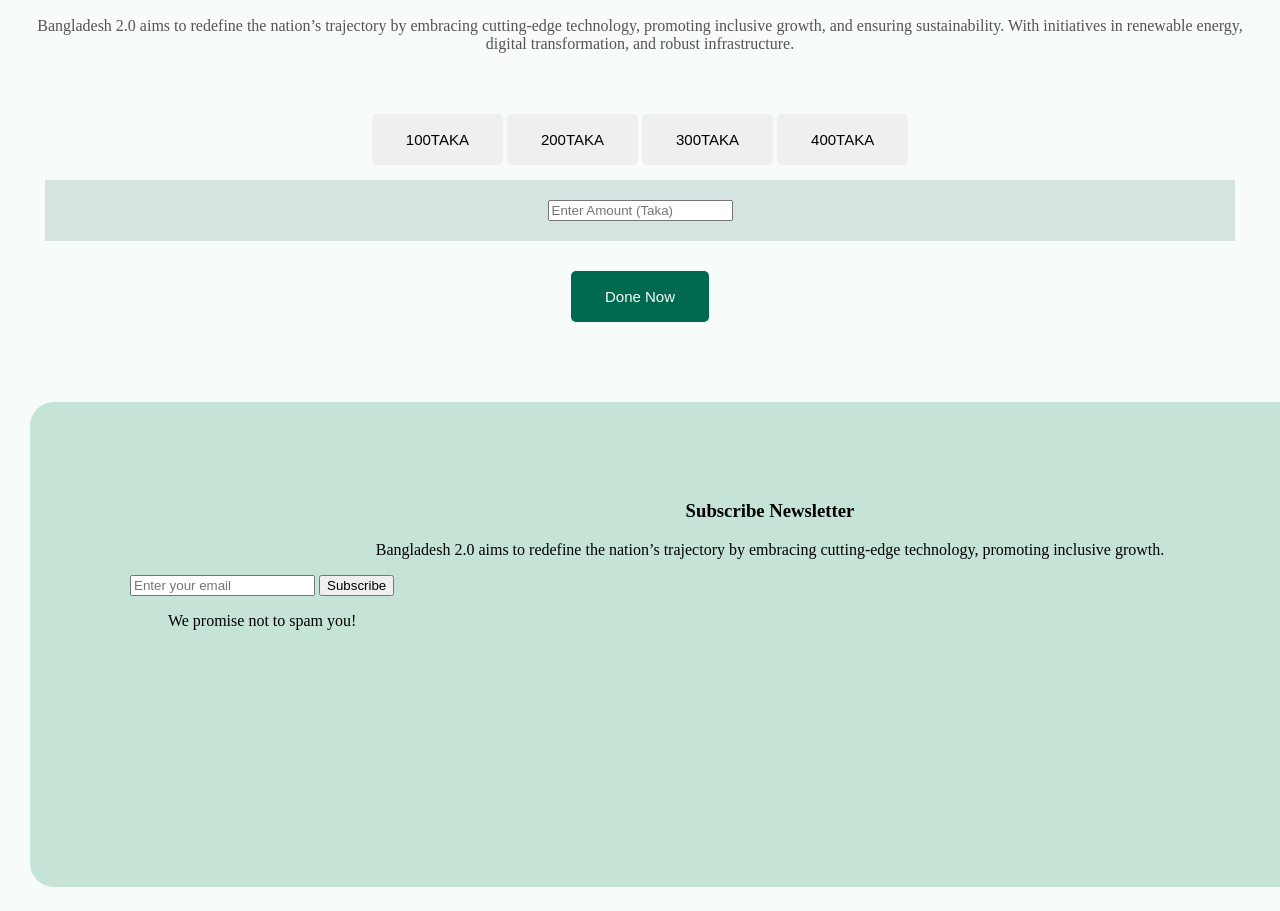
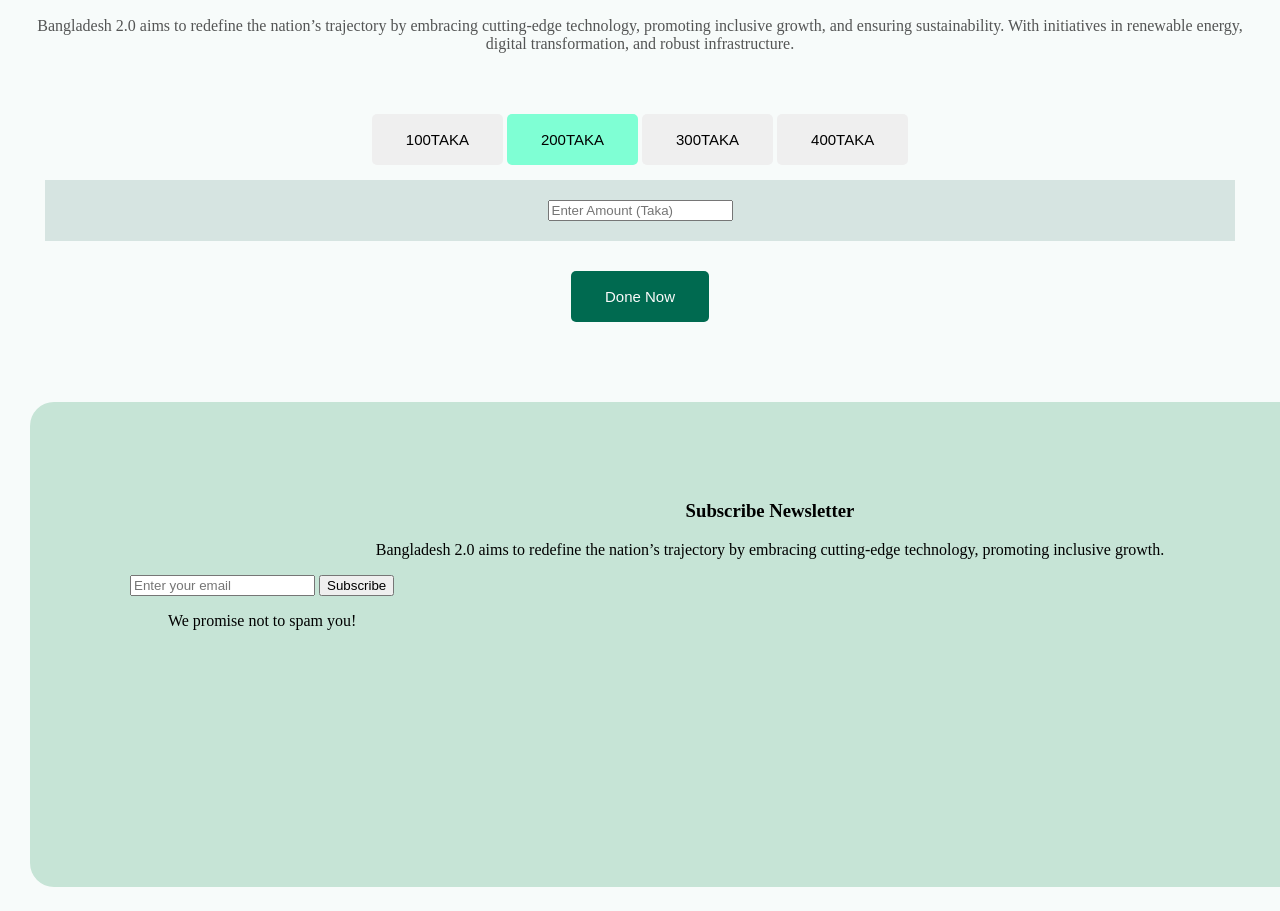
Before and after one commit to utshab-shaha/assignment-01, a plain HTML site: page index.html in a window 1280 px wide. Shown: the part 3531-4442 px from the top of the page. Drawn offline with Linux system fonts and the light colour scheme.

Commit message:
one last

```diff
--- a/index.html
+++ b/index.html
@@ -122,8 +122,8 @@
   <section >
     <div class="btn-container">
       <button style="color: black; padding: 17px 34px 17px 34px; border: none; border-radius: 5px; font-size: 15px; cursor: pointer; margin-top: 45px;">100TAKA</button>
-      <button style="color: black; padding: 17px 34px 17px 34px; border: none; border-radius: 5px; font-size: 15px; cursor: pointer; margin-top: 45px;">200TAKA</button>
-      <button  style="color: black; padding: 17px 34px 17px 34px; border: none; border-radius: 5px; font-size: 15px; cursor: pointer; margin-top: 45px;">300TAKA</button>
+      <button style="background-color: aquamarine; color: rgb(0, 0, 0); padding: 17px 34px 17px 34px; border: none; border-radius: 5px; font-size: 15px; cursor: pointer; margin-top: 45px;">200TAKA</button>
+      <button  style=" color: black; padding: 17px 34px 17px 34px; border: none; border-radius: 5px; font-size: 15px; cursor: pointer; margin-top: 45px;">300TAKA</button>
       <button  style="color: black; padding: 17px 34px 17px 34px; border: none; border-radius: 5px; font-size: 15px; cursor: pointer; margin-top: 45px;">400TAKA</button>
   </div>
   </section>
```
